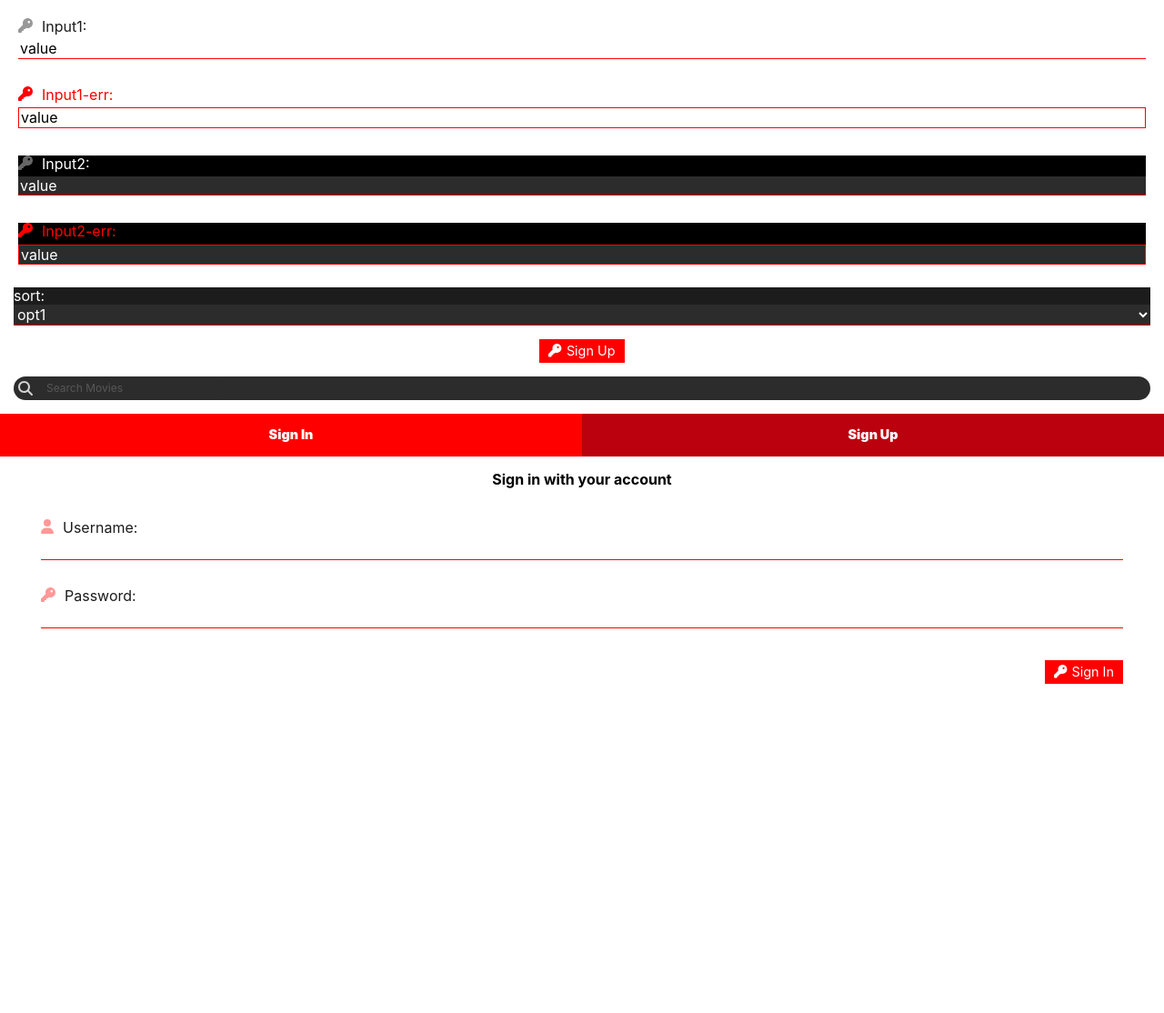
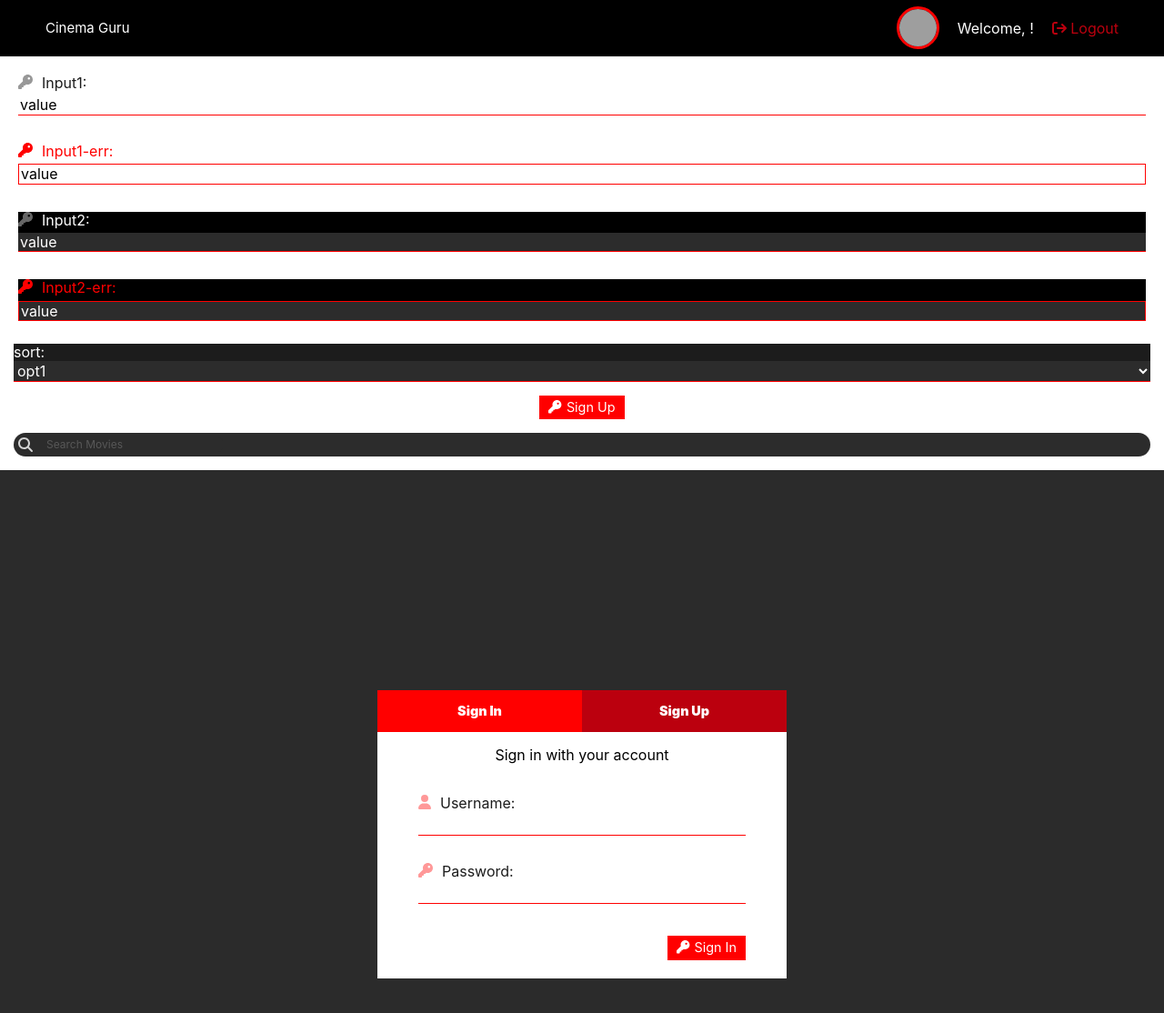
Before and after one commit to wdmd2022/atlas-cinema-guru, a React (Create React App) app: page / in a window 1280 px wide. Shown: the top 1114 px of the page at 91% size. Before the commit the page ends 800 px from the top, so only its background shows below. Built offline with nearby package versions, Linux system fonts and the light colour scheme; grey boxes are pictures that could not be loaded.

Commit message:
fixed auth token storage and form placement, built nav

```diff
--- a/src/App.js
+++ b/src/App.js
@@ -4,6 +4,7 @@ import SelectInput from './components/general/SelectInput.js';
 import Button from './components/general/Button.js';
 import SearchBar from './components/general/SearchBar.js';
 import { faKey } from '@fortawesome/free-solid-svg-icons';
+import Header from './components/navigation/Header.js';
 
 import { useState, useEffect } from 'react';
 // import axios from 'axios';
@@ -30,6 +31,7 @@ function App() {
   // })
   return (
     <div className="App">
+      <Header userUsername={userUsername} setIsLoggedIn={setIsLoggedIn} />
       <Input    type="text"
                 label="Input1"
                 value="value"
--- /dev/null
+++ b/src/components/navigation/Header.js
@@ -0,0 +1,35 @@
+import './navigation.css';
+import React from 'react';
+import { FontAwesomeIcon } from '@fortawesome/react-fontawesome';
+import { faArrowRightFromBracket } from '@fortawesome/free-solid-svg-icons';
+
+const Header = ({ userUsername, setIsLoggedIn }) => {
+    const logout = () => {
+        console.log("logging you out");
+        localStorage.removeItem('accessToken');
+        setIsLoggedIn(false);
+    };
+    return (
+        <nav className='navbar'>
+                <div className="app-name">
+                    <p>Cinema Guru</p>
+                </div>
+                <div className="user-links">
+                    <div className="user-photo">
+                        <img src="https://picsum.photos/100/100" alt="avatar" />
+                    </div>
+                    <div className="welcome-text">
+                        <p>Welcome, {userUsername}!</p>
+                    </div>
+                    <div className='logout-div'>
+                        <span onClick={logout}>
+                            <FontAwesomeIcon icon={faArrowRightFromBracket} />
+                            &nbsp;Logout
+                        </span>
+                    </div>
+                </div>
+        </nav>
+    );
+}
+
+export default Header;
--- /dev/null
+++ b/src/components/navigation/navigation.css
@@ -0,0 +1,42 @@
+/* styling for the navigation components */
+
+.navbar {
+    display: flex;
+    justify-content: space-between;
+    align-items: center;
+    height: 62px;
+    background-color: #000;
+    padding: 0 50px;
+}
+
+.app-name {
+    color: white;
+    font-size: 15px;
+}
+
+.user-links {
+    display: flex;
+    align-items: center;
+}
+
+.user-photo, .welcome-text, .logout-div {
+    display: flex;
+    align-items: center;
+    margin-right: 20px;
+}
+
+.user-photo img {
+    border: 3px solid red;
+    border-radius: 50%;
+    height: 41px;
+}
+
+.welcome-text {
+    color: white;
+    font-size: 16px;
+}
+
+.logout-div {
+    color: #BB000E;
+    margin-right: 0;
+}
--- a/src/routes/auth/Authentication.js
+++ b/src/routes/auth/Authentication.js
@@ -15,7 +15,7 @@ const Authentication = ({ setUserUsername, setIsLoggedIn }) => {
         onSubmit.preventDefault();
         if (_switch) {
             axios.post('http://localhost:8000/api/auth/login', { username, password }).then((response) => {
-                localStorage.setItem('token', response.data.accessToken);
+                localStorage.setItem('accessToken', response.data.accessToken);
                 setUserUsername(username);
                 setIsLoggedIn(true);
                 console.log(response);
@@ -28,7 +28,7 @@ const Authentication = ({ setUserUsername, setIsLoggedIn }) => {
             });
         } else {
             axios.post('http://localhost:8000/api/auth/register', { username, password }).then((response) => {
-                localStorage.setItem('token', response.data.accessToken);
+                localStorage.setItem('accessToken', response.data.accessToken);
                 setUserUsername(username);
                 setIsLoggedIn(true);
                 console.log(response);
@@ -43,6 +43,8 @@ const Authentication = ({ setUserUsername, setIsLoggedIn }) => {
     }
 
     return (
+        <div className="auth-background">
+            <div className="auth-box">
                 <form onSubmit={handleSubmit}>
                     <div className='auth-header' >
                         <Button label="Sign In" className={_switch? "button auth-button light-red" : "button auth-button dark-red"} onClick={() => set_Switch(true)} type="button" />
@@ -55,6 +57,8 @@ const Authentication = ({ setUserUsername, setIsLoggedIn }) => {
                         <Register username={username} password={password} setUsername={setUsername} setPassword={setPassword} /> }
                     </div>
                 </form>
+            </div>
+        </div>
     );
 }
 
--- a/src/routes/auth/auth.css
+++ b/src/routes/auth/auth.css
@@ -1,4 +1,19 @@
 /* styling for Authentication components */
+
+.auth-background {
+    background-color: #2b2b2b;
+    height: 100vh;
+    width: 100vw;
+    display: flex;
+    align-items: center;
+    justify-content: center;
+}
+
+.auth-box {
+    background-color: white;
+    width: 450px;
+    padding-bottom: 20px;
+}
 
 .auth-header {
     display: flex;
@@ -14,9 +29,9 @@
     font-weight: 900;
 }
 
-.auth-section p{
+/* .auth-section p{
     font-weight: bold;
-}
+} */
 
 .auth-input {
     margin: 25px;
--- /dev/null
+++ b/src/routes/dashboard/dashboard.css
@@ -0,0 +1 @@
+/* styling for the dash */
```
Lines whose indentation alone changed are shown as unchanged.
